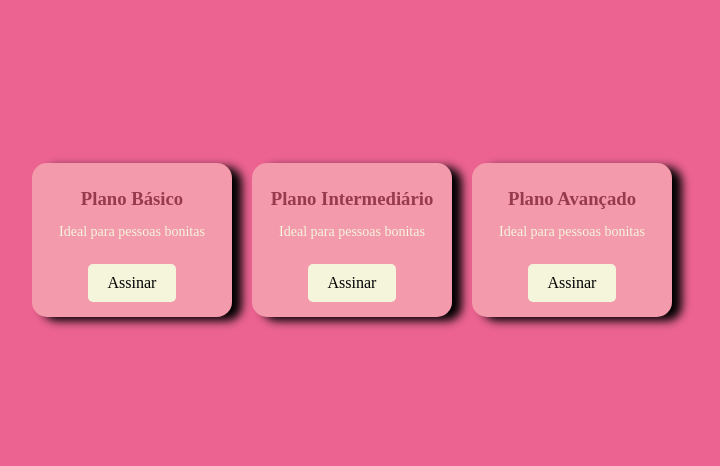
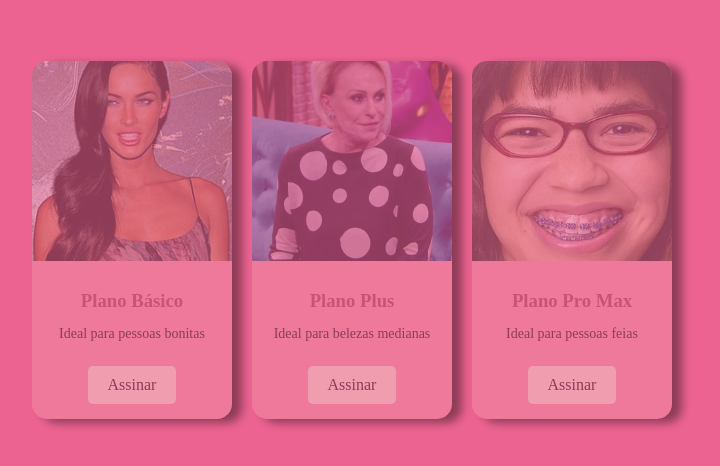
Before and after one commit to LaraWZ7/INT.PROGAMA-AO, a plain HTML site: page cards.html in a window 1280 px wide. Shown: the part 160-626 px from the top of the page, without its empty margins (288-1008 px from the left). Drawn offline with Linux system fonts and the light colour scheme.

Commit message:
arquivos.3

```diff
--- a/cards.html
+++ b/cards.html
@@ -47,7 +47,7 @@
         }
 
         .card-content p{
-            color: beige;
+            color: black;
             font-size: 14px;
         }
 
@@ -63,7 +63,17 @@
         }
 
         .btn:hover{
-            background-color: rgb(177, 98, 111);
+            background-color: rgb(184, 95, 110);
+        }
+
+        .card img{
+            width: 100%;
+            height: 200px;
+            object-fit: cover;
+        }
+
+        .card:not(:hover){
+            opacity: 0.4;
         }
 
     </style>
@@ -72,6 +82,7 @@
 
     <div class="container">
         <div class="card">
+            <img src="linda.jpg" alt="imagem de uma pessoa feia">
             <div class="card-content">
                 <h3>Plano Básico</h3>
                 <p>Ideal para pessoas bonitas</p>
@@ -79,21 +90,20 @@
             </div>
         </div>
 
-        <div class="container">
             <div class="card">
+                <img src="mediana.jpg" alt="beleza média">
                 <div class="card-content">
-                    <h3>Plano Intermediário</h3>
-                    <p>Ideal para pessoas bonitas</p>
+                    <h3>Plano Plus</h3>
+                    <p>Ideal para belezas medianas</p>
                     <a href="####" class="btn">Assinar</a>
                 </div>
             </div>
-        </div>
 
-        <div class="container">
             <div class="card">
+                <img src="feia.webp" alt="muita beleza">
                 <div class="card-content">
-                    <h3>Plano Avançado</h3>
-                    <p>Ideal para pessoas bonitas</p>
+                    <h3>Plano Pro Max</h3>
+                    <p>Ideal para pessoas feias</p>
                     <a href="####" class="btn">Assinar</a>
                 </div>
             </div>
```
Also changed, not shown: meusite.html (added, +44 -0 lines), feia.webp (added), linda.jpg (added), mediana.jpg (added).
